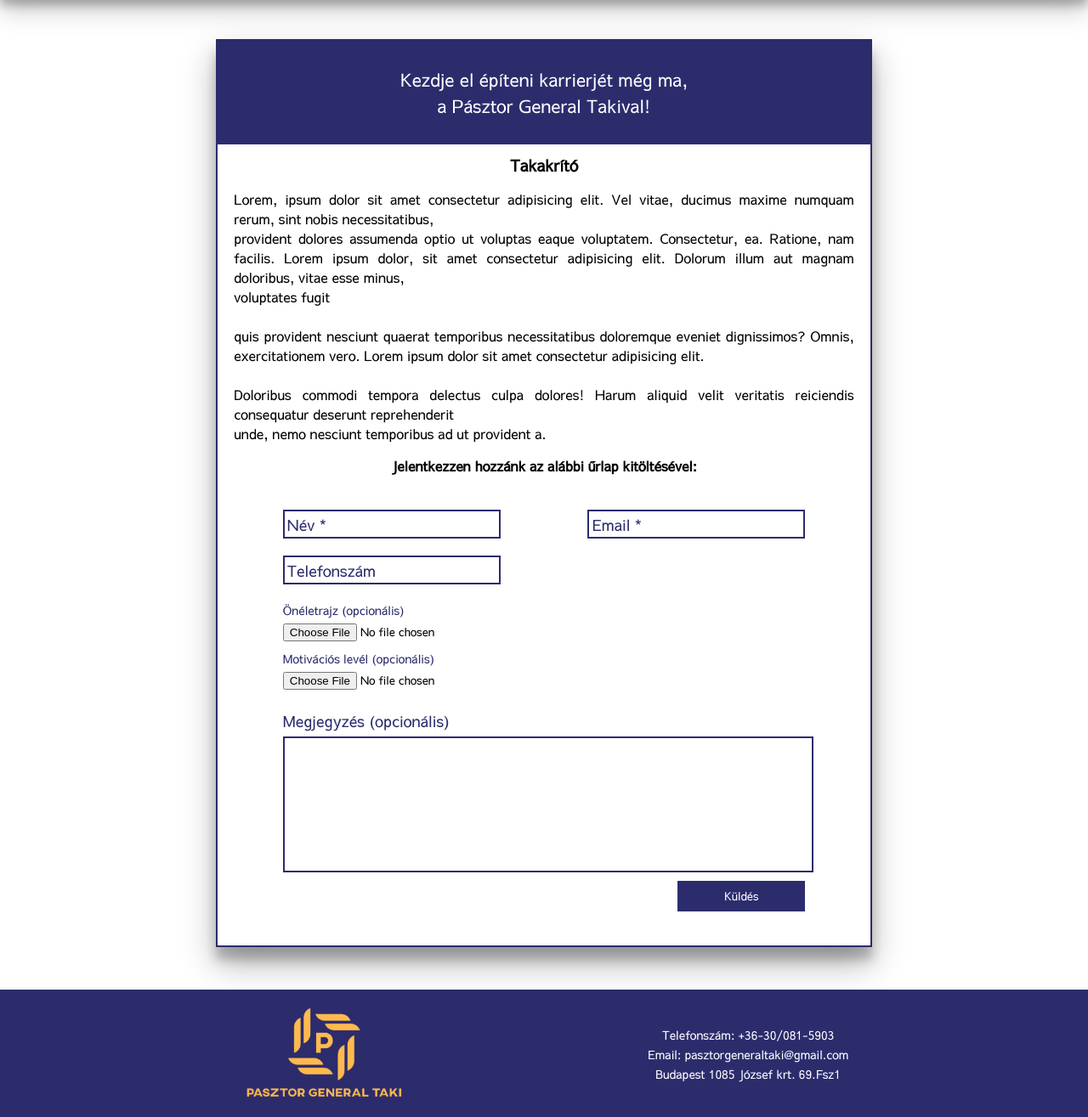
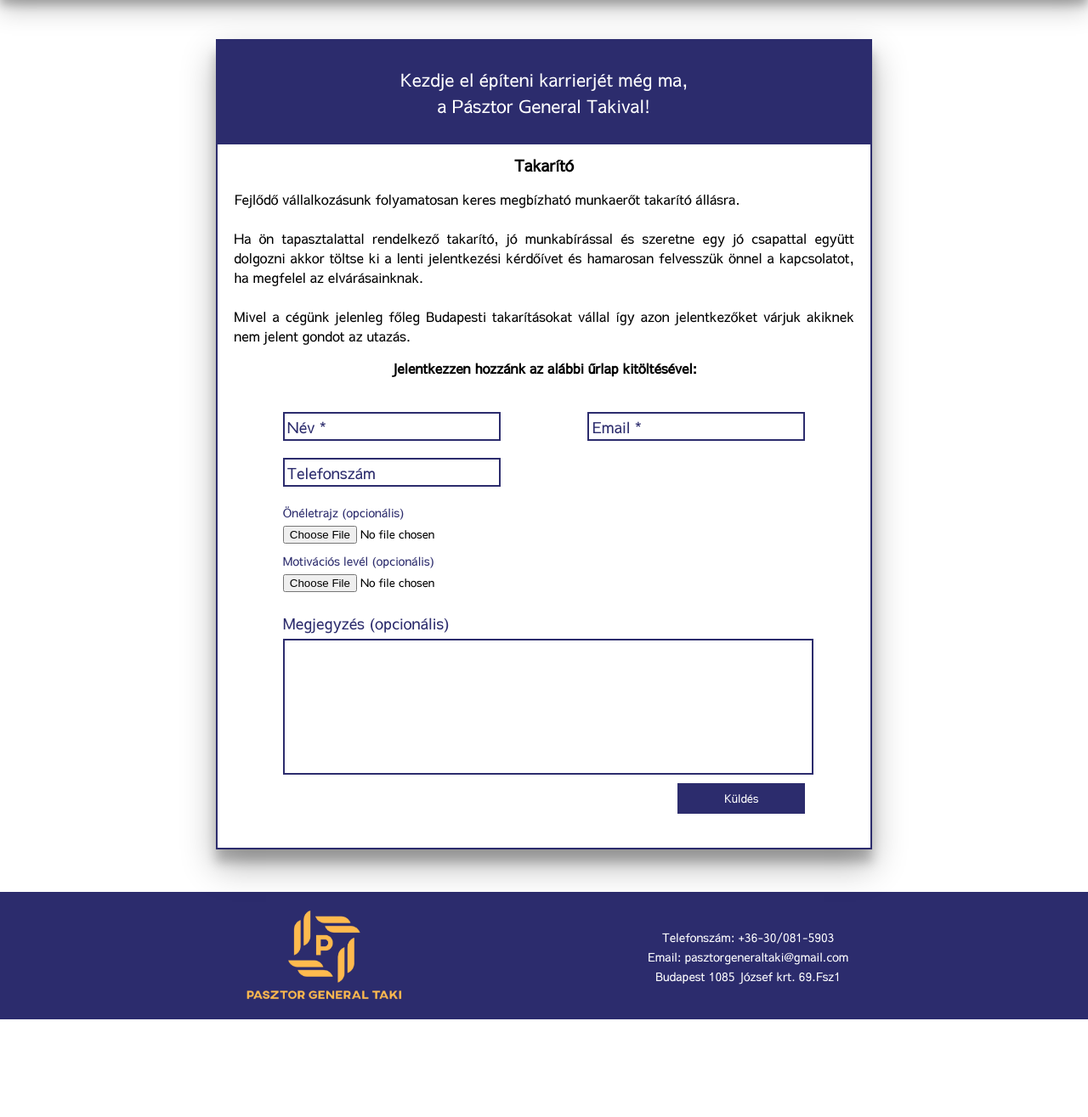
Before and after one commit to 99SchmidtAdrian/pasztorgeneral, a PHP site: page /karrier.php in a window 1280 px wide. Shown: the part 524-1839 px from the top of the page at 85% size. After the commit the page ends 1724 px from the top, so only its background shows below. Run offline with PHP 8.4, Linux system fonts and the light colour scheme; some web fonts are replaced.

Commit message:
content change, file upload validation

```diff
--- a/karrier.php
+++ b/karrier.php
@@ -20,7 +20,7 @@
     <div class="overlay__bg"></div>
     <div class="overlay__conteiner">
       <div class="overlay__msg"></div>
-      <button class="overlay__button">Értettem</button>
+      <button class="overlay__button">Értem</button>
     </div>
   </div>
   <div class="email-response">
@@ -40,14 +40,12 @@
         <h2 class="title">Kezdje el építeni karrierjét még ma,<br />a Pásztor General Takival!</h2>
       </div>
       <div class="main__info">
-        <h3 class="main-title">Takakrító</h3>
-        <p class="main-paragraph">Lorem, ipsum dolor sit amet consectetur adipisicing elit. Vel vitae, ducimus maxime
-          numquam rerum, sint nobis necessitatibus,<br /> provident dolores assumenda optio ut voluptas eaque voluptatem.
-          Consectetur, ea. Ratione, nam facilis. Lorem ipsum dolor, sit amet consectetur adipisicing elit. Dolorum illum
-          aut magnam doloribus, vitae esse minus,<br /> voluptates fugit <br /><br />quis provident nesciunt quaerat temporibus
-          necessitatibus doloremque eveniet dignissimos? Omnis, exercitationem vero. Lorem ipsum dolor sit amet
-          consectetur adipisicing elit. <br /><br />Doloribus commodi tempora delectus culpa dolores! Harum aliquid velit veritatis
-          reiciendis consequatur deserunt reprehenderit <br />unde, nemo nesciunt temporibus ad ut provident a.</p>
+        <h3 class="main-title">Takarító</h3>
+        <p class="main-paragraph">Fejlődő vállalkozásunk folyamatosan keres megbízható munkaerőt takarító állásra.</br></br>
+        Ha ön tapasztalattal rendelkező takarító, jó munkabírással és szeretne egy jó csapattal együtt dolgozni akkor töltse
+          ki a lenti jelentkezési kérdőívet és hamarosan felvesszük önnel a kapcsolatot, ha megfelel az elvárásainknak.</br></br>
+          Mivel a cégünk jelenleg főleg Budapesti takarításokat vállal így azon jelentkezőket várjuk akiknek nem jelent
+          gondot az utazás.</p>
         <h4 class="info__title">Jelentkezzen hozzánk az alábbi űrlap kitöltésével:</h4>
       </div>
       <div class="form__div">
@@ -58,9 +56,9 @@
             <input type="number" class="input" name="phone" placeholder="Telefonszám">
           </div>
           <label for="cv" class="file-label">Önéletrajz (opcionális)</label>
-          <input type="file" name="cv" class="file">
+          <input type="file" name="cv" class="file cv-input">
           <label for="cover-letter" class="file-label">Motivációs levél (opcionális)</label>
-          <input type="file" name="cover-letter" class="file"><br />
+          <input type="file" name="cover-letter" class="file coverletter-input"><br />
           <label for="msg" class="msg-label">Megjegyzés (opcionális)</label>
           <textarea type="text" class="msg" name="msg"></textarea>
           <button type="submit" class="submit" name='submit'>Küldés</button>
```
